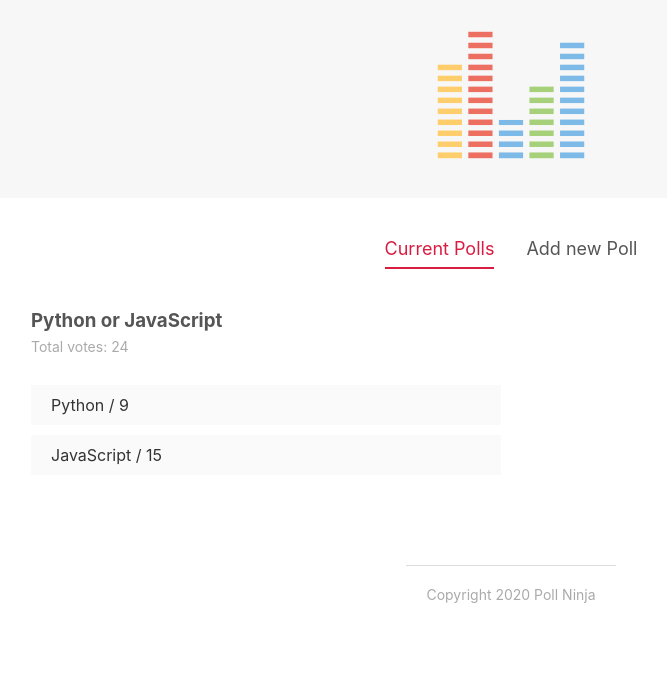
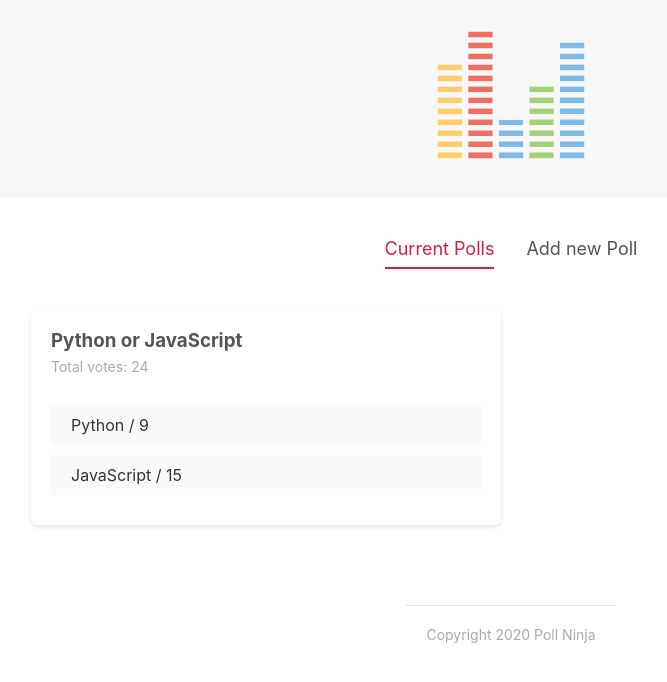
Before and after one commit to jy7123943/polls-svelte-project, a Svelte app: page / in a window 1280 px wide. Shown: the top 682 px of the page, without its empty margins (129-796 px from the left). Built offline with nearby package versions, Linux system fonts and the light colour scheme.

Commit message:
Add Card reusable component

```diff
--- a/src/components/PollDetails.svelte
+++ b/src/components/PollDetails.svelte
@@ -1,10 +1,12 @@
 <script>
+  import Card from '../shared/Card.svelte';
   export let poll;
 
   // reactive values
   $: totalVotes = poll.votesA + poll.votesB;
 </script>
 
+<Card>
   <div class='poll'>
     <h3>{poll.question}</h3>
     <p>Total votes: {totalVotes}</p>
@@ -17,6 +19,7 @@
       <span>{poll.answerB} / {poll.votesB}</span>
     </div>
   </div>
+</Card>
 
 <style>
   h3 {
--- /dev/null
+++ b/src/shared/Card.svelte
@@ -0,0 +1,12 @@
+<div class='card'>
+  <slot></slot>
+</div>
+
+<style>
+  .card {
+    background: white;
+    padding: 20px;
+    border-radius: 6px;
+    box-shadow: 0px 2px 4px rgba(0, 0, 0, 0.1);
+  }
+</style>
```
Lines whose indentation alone changed are shown as unchanged.
